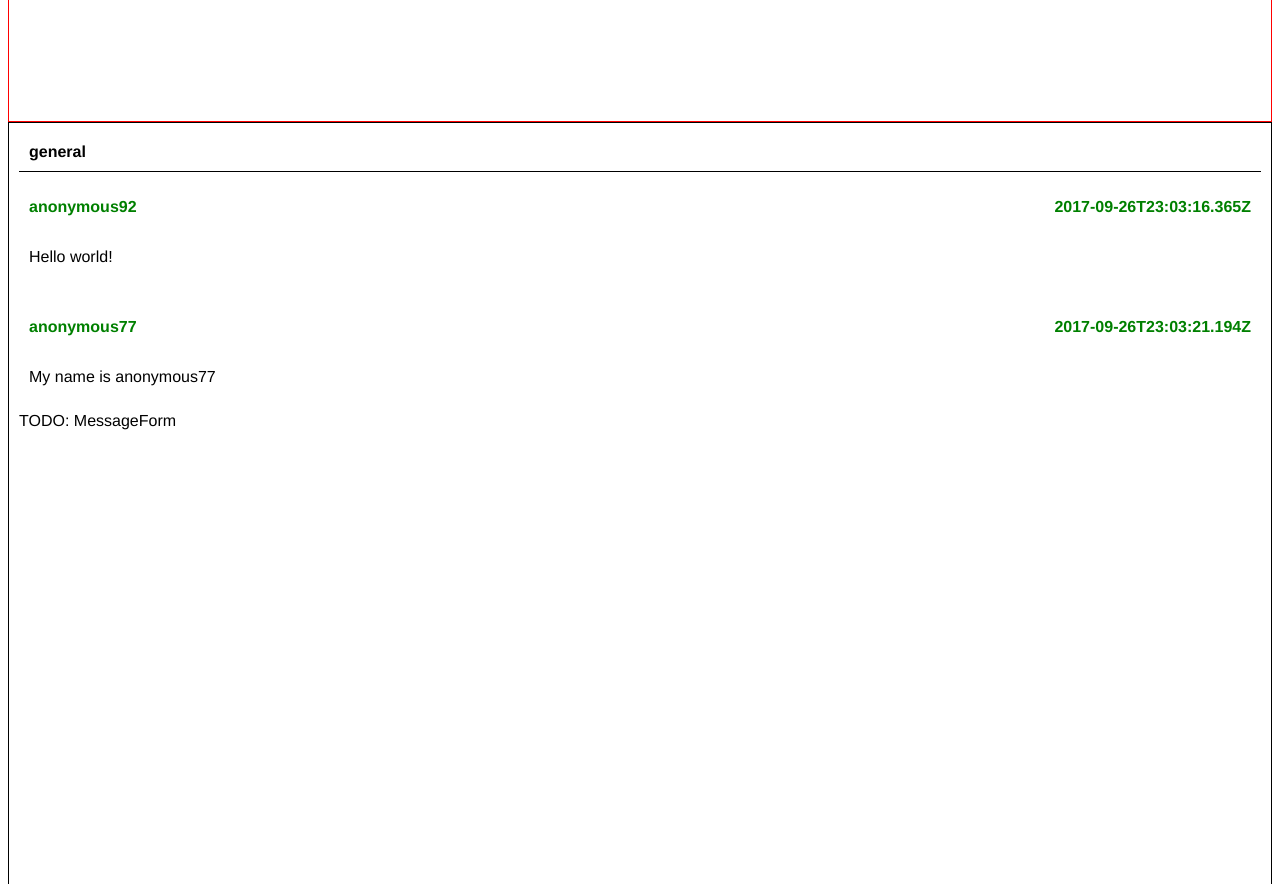
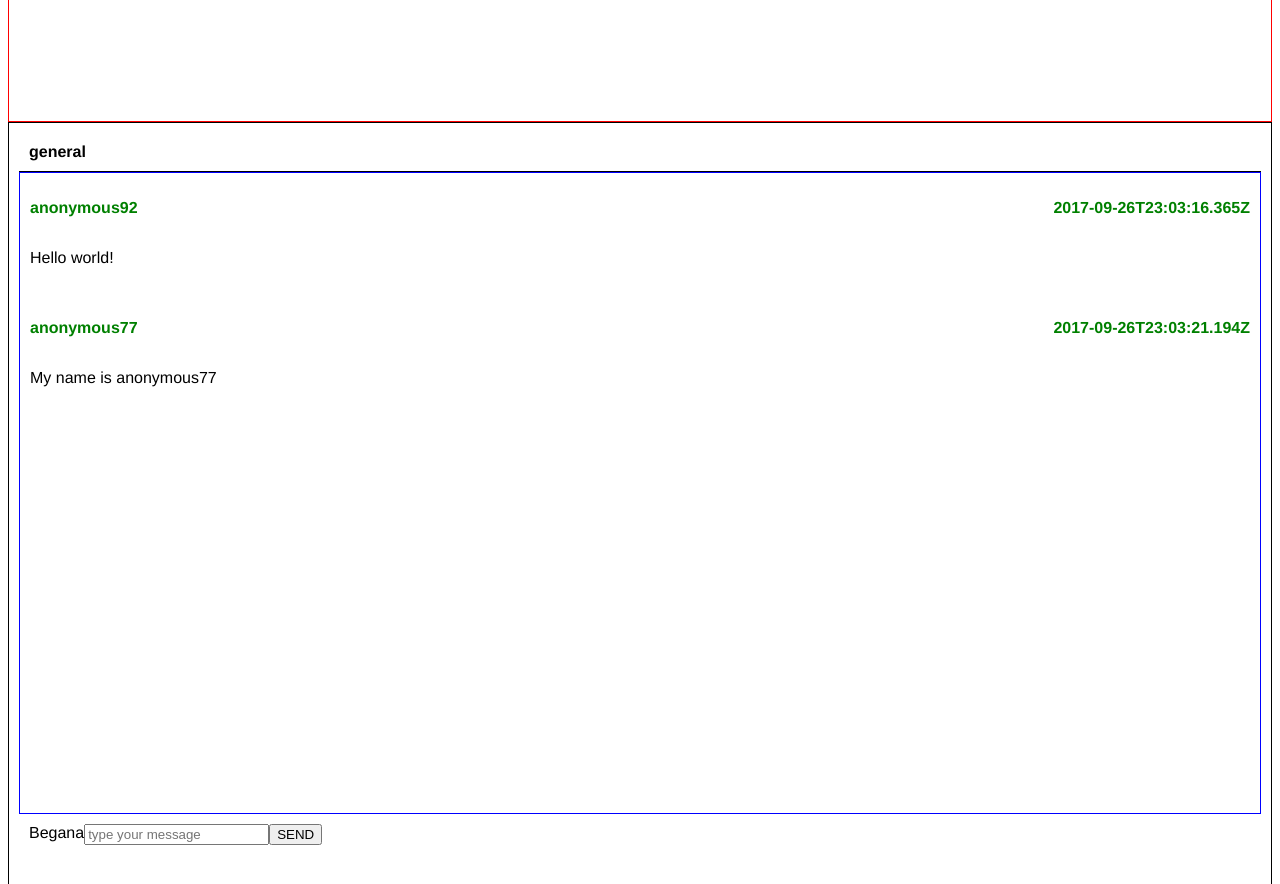
Before and after one commit to begana001/redux-chat, a React app: page / in a window 1280 px wide. Shown: the part 720-1604 px from the top of the page. Built offline with nearby package versions, Linux system fonts and the light colour scheme; no server answers; the HTML template or start-up script is replaced by a standard one.

Commit message:
set input form to dispatch message

```diff
--- a/assets/stylesheets/application.scss
+++ b/assets/stylesheets/application.scss
@@ -34,3 +34,13 @@ body {
   color: green;
   font-weight: bold;
 }
+
+.messages__content {
+  height: 80vh;
+  border: 1px solid blue;
+}
+
+.message-form {
+  display: flex;
+  padding: 10px;
+}
--- a/src/containers/message_form.jsx
+++ b/src/containers/message_form.jsx
@@ -1,13 +1,57 @@
 import React, { Component } from 'react';
+import { bindActionCreators } from 'redux';
+import { connect } from 'react-redux';
+import { createMessage } from '../actions';
 
 class MessageForm extends Component {
+  constructor(props) {
+    super(props);
+
+    this.state = {
+      value: ''
+    }
+  }
+
+  handleChange = (e) => {
+    console.log(this.state.value);
+    this.setState({
+      value: e.target.value
+    });
+  }
+
+  handleSubmit = (e) => {
+    //TODO: fetch post request
+    e.preventDefault();
+    this.props.createMessage(this.props.selectedChannel, this.props.currentUser, this.state.value);
+    this.setState({ value: '' });
+  }
+
   render() {
     return (
-      <div className="message-form">
-        TODO: MessageForm
-      </div>
+      <form className="message-form form-group" onSubmit={this.handleSubmit} >
+        <label htmlFor="message-input">{this.props.currentUser}</label>
+        <input
+          id="message-input"
+          type="text"
+          className="message-form__input form-control"
+          placeholder="type your message"
+          onChange={this.handleChange}
+        />
+        <button type="submit" className="btn btn-primary">SEND</button>
+      </form>
     );
   }
 };
 
-export default MessageForm;
+function mapStateToProps(state) {
+  return {
+    selectedChannel: state.selectedChannel,
+    currentUser: state.currentUser
+  }
+}
+
+function mapDispatchToProps(dispatch) {
+  return bindActionCreators({ createMessage }, dispatch);
+}
+
+export default connect(mapStateToProps, mapDispatchToProps)(MessageForm);
--- a/src/containers/message_list.jsx
+++ b/src/containers/message_list.jsx
@@ -18,7 +18,9 @@ class MessageList extends Component {
           <div className="selected-channel">
             {this.props.selectedChannel}
           </div>
-          <h1>Welcome to the channel. Start conversation!</h1>
+          <div className="messages__content">
+            <h1>Welcome to the channel. Start conversation!</h1>
+          </div>
           <MessageForm />
         </div>
       );
@@ -29,9 +31,11 @@ class MessageList extends Component {
         <div className="selected-channel">
           {this.props.selectedChannel}
         </div>
-        {this.props.messages.map((message) => {
-          return <Message message={message} key={message.created_at} />
-        })}
+        <div className="messages__content">
+          {this.props.messages.map((message) => {
+            return <Message message={message} key={message.created_at} />
+          })}
+        </div>
         <MessageForm />
       </div>
     );
```
